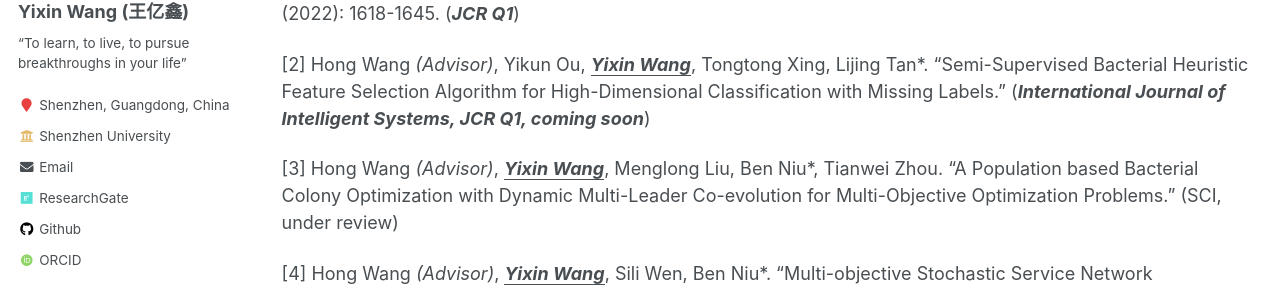
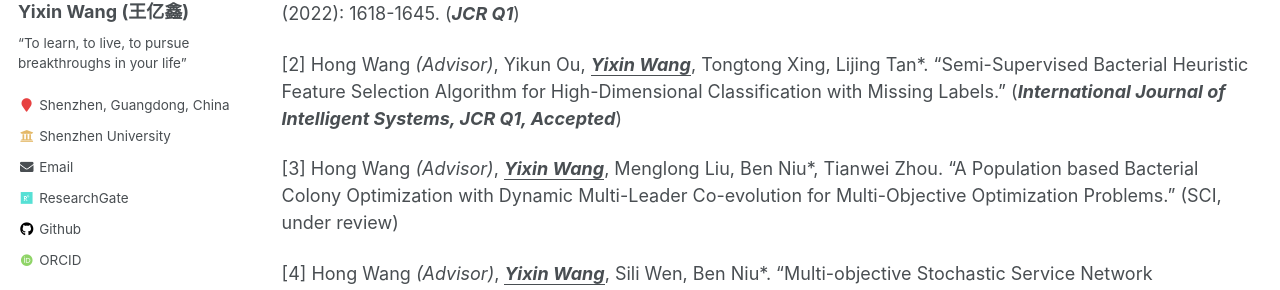
Before and after one commit to yixinwong1998/yixinwong1998.github.io, a Jekyll site: the page built from _pages/cv.md, in a window 1280 px wide and 900 px high, scrolled down 1774 px. Shown: the part 179-469 px from the top of the window. Built offline with Jekyll 4.4.1, drawn with Linux system fonts in a browser that asks for light colours; some web fonts are replaced; some of the changed text lies outside the part shown.

Commit message:
update 221111

```diff
--- a/_pages/cv.md
+++ b/_pages/cv.md
@@ -71,7 +71,7 @@ redirect_from:
 
 [1] Shuang Geng *(Advisor)*, Xiaofu He, ***<u>Yixin Wang</u>***, Hong Wang, Ben Niu, Kris M. Law. "Multicriteria Recommendation Based on Bacterial Foraging Optimization." *International Journal of Intelligent Systems* 37, no. 2 (2022): 1618-1645. (***JCR Q1***)
 
-[2] Hong Wang *(Advisor)*, Yikun Ou, ***<u>Yixin Wang</u>***, Tongtong Xing, Lijing Tan\*. "Semi-Supervised Bacterial Heuristic Feature Selection Algorithm for High-Dimensional Classification with Missing Labels." (***International Journal of Intelligent Systems, JCR Q1, coming soon***)
+[2] Hong Wang *(Advisor)*, Yikun Ou, ***<u>Yixin Wang</u>***, Tongtong Xing, Lijing Tan\*. "Semi-Supervised Bacterial Heuristic Feature Selection Algorithm for High-Dimensional Classification with Missing Labels." (***International Journal of Intelligent Systems, JCR Q1, Accepted***)
 
 [3] Hong Wang *(Advisor)*, ***<u>Yixin Wang</u>***, Menglong Liu, Ben Niu\*, Tianwei Zhou. "A Population based Bacterial Colony Optimization with Dynamic Multi-Leader Co-evolution for Multi-Objective Optimization Problems." (SCI, under review)
 
```
Also changed, not shown: other parts of _pages/cv.md (+3 -3 lines), _pages/about.md (+1 -0 lines), _pages/publications.md (+1 -1 lines).
